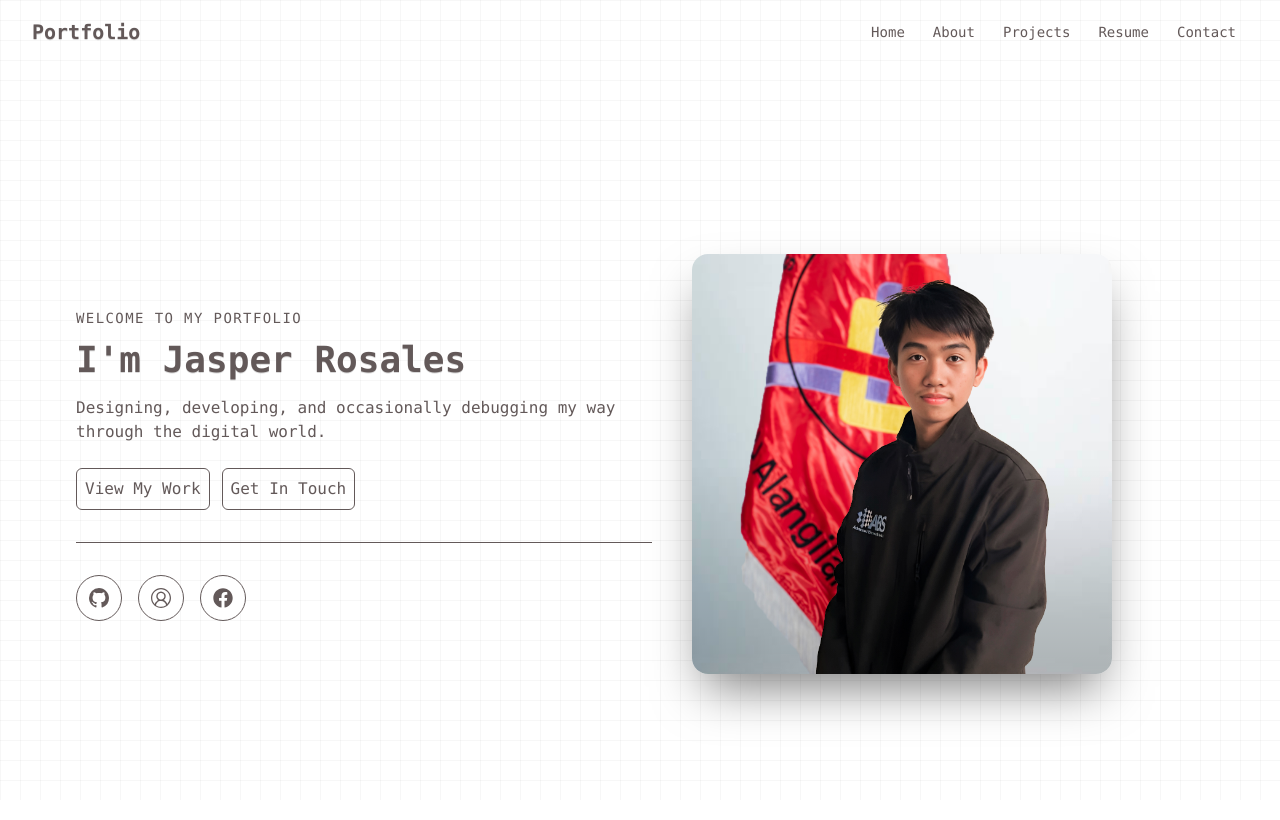
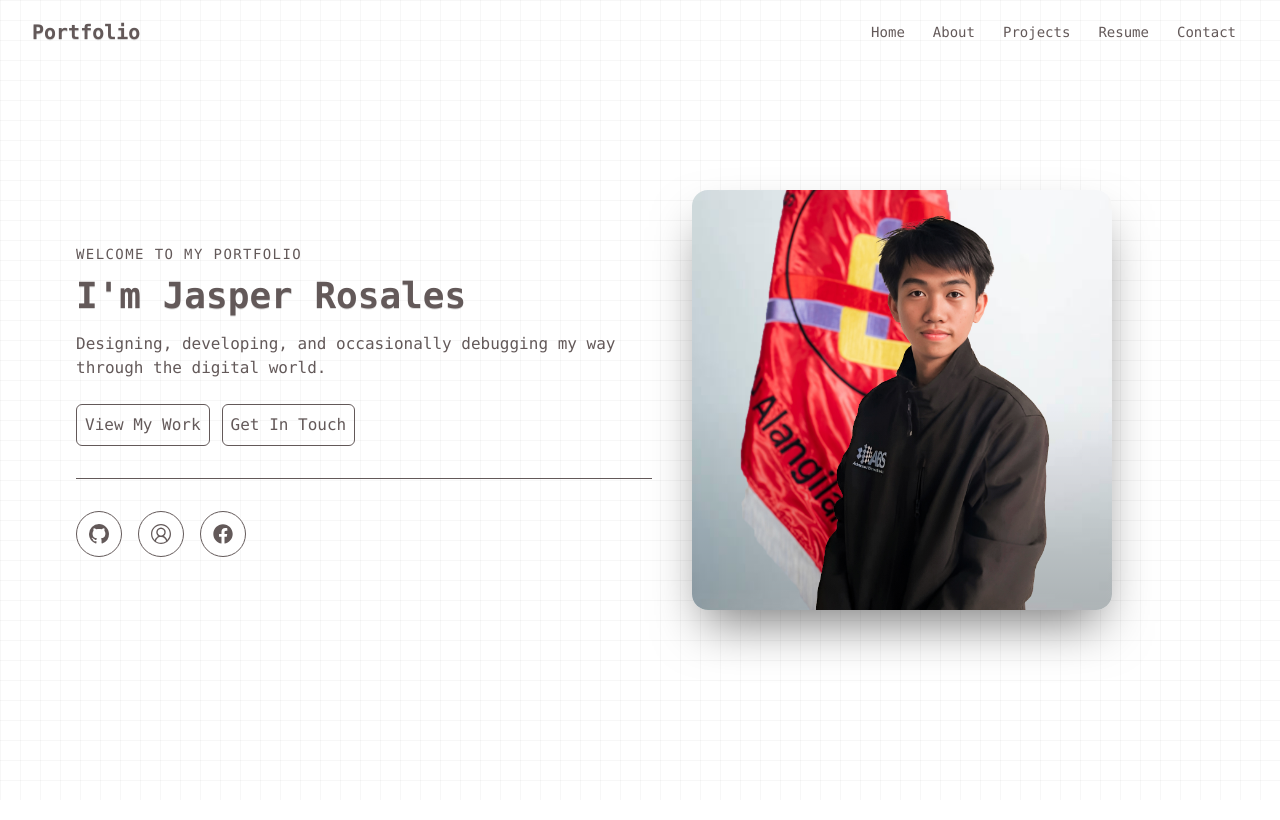
Before and after one commit to JasperRosales/portfolio-x, a React (Vite) app: page / in a window 1280 px wide. Shown: the top 820 px of the page. Built offline with nearby package versions, Linux system fonts and the light colour scheme.

Commit message:
added padded fix

```diff
--- a/src/App.tsx
+++ b/src/App.tsx
@@ -25,7 +25,7 @@ function AppContent() {
       <div className="fixed inset-0 z-0 bg-[linear-gradient(to_right,#00000008_1px,transparent_1px),linear-gradient(to_bottom,#00000008_1px,transparent_1px)] bg-size-[20px_20px] pointer-events-none"></div>
 
       <Navigation />
-      <main className="pt-16">
+      <main className="pt-16 md:pt-0">
         <Suspense fallback={<PageLoader />}>
           <Routes>
             <Route path="/" element={<Home />} />
```
